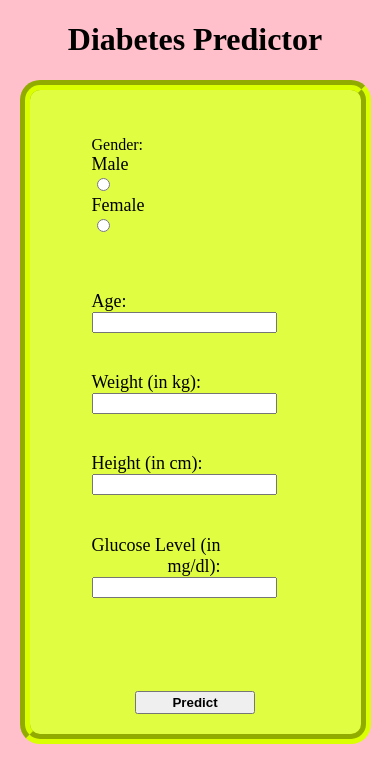
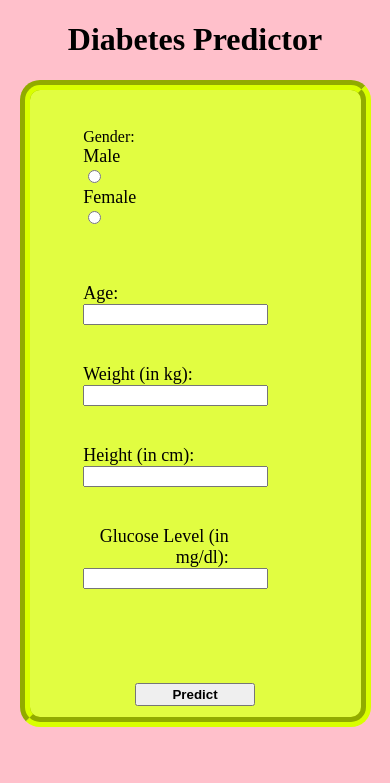
Before and after one commit to SalmanHabeeb/Diabetes-Predictor, a Flask app: page / in a window 390 px wide. Shown: the top 783 px of the page. Run offline with Flask 2, Linux system fonts and the light colour scheme.

Commit message:
Update style.css

```diff
--- a/static/styles/style.css
+++ b/static/styles/style.css
@@ -80,7 +80,7 @@ form {
         border-radius: 20px;
         box-sizing: border-box;
         height: auto;
-        padding: 20px;
+        padding: 3vw;
         width: 90vw;
     }
 
@@ -98,7 +98,6 @@ form {
     }
 
     .input {
-        display: inline;
         text-align: center;
     }
     .form-group {
```
